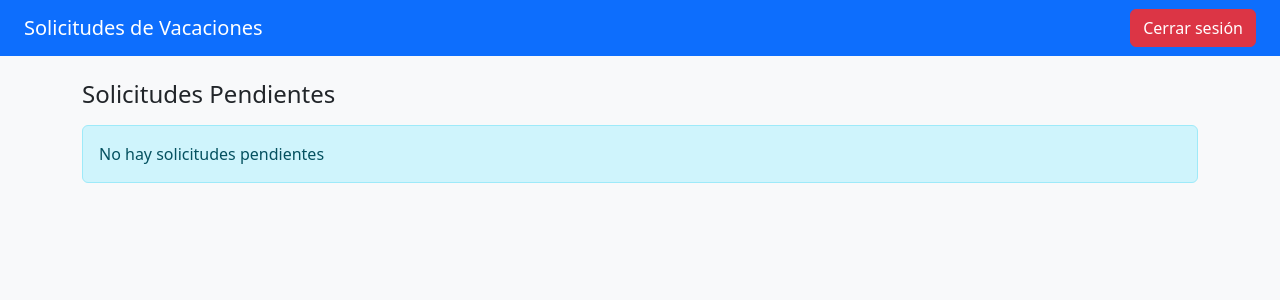
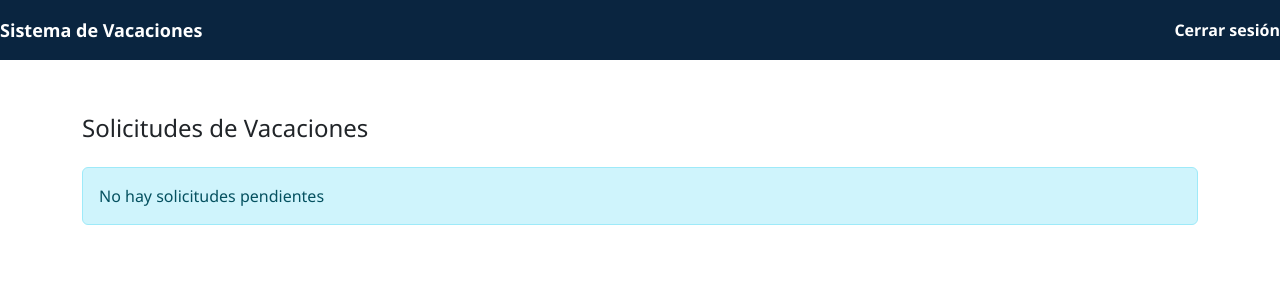
Before and after one commit to josels980410-jpg/sistema-vacaciones-flask, a Flask app: template templates/responsable.html in a window 1280 px wide. Shown: the top 300 px of the page. Run offline with Flask 3, Linux system fonts and the light colour scheme; the template is opened without the code that fills it, so the values that code supplies are empty.

Commit message:
Unificar panel responsable con base.html

```diff
--- a/templates/responsable.html
+++ b/templates/responsable.html
@@ -1,23 +1,18 @@
-<!DOCTYPE html>
-<html lang="es">
-<head>
-    <meta charset="UTF-8">
-    <title>Panel Responsable</title>
+{% extends "base.html" %}
+
+{% block title %}Panel Responsable{% endblock %}
+
+{% block content %}
+
+<!-- Bootstrap -->
 <link href="https://cdn.jsdelivr.net/npm/bootstrap@5.3.2/dist/css/bootstrap.min.css" rel="stylesheet">
-</head>
-<body class="bg-light">
-
-<nav class="navbar navbar-dark bg-primary px-4">
-    <span class="navbar-brand">Solicitudes de Vacaciones</span>
-    <a href="/logout" class="btn btn-danger">Cerrar sesión</a>
-</nav>
 
 <div class="container mt-4">
 
-    <h4>Solicitudes Pendientes</h4>
+    <h4 class="mb-4">Solicitudes de Vacaciones</h4>
 
     {% if solicitudes %}
-    <table class="table table-bordered table-striped mt-3">
+        <table class="table table-bordered table-striped">
             <thead class="table-dark">
                 <tr>
                     <th>Empleado</th>
@@ -37,20 +32,23 @@
                     <td>{{ s.fecha_fin }}</td>
                     <td>{{ s.dias }}</td>
                     <td>
-                    <a href="/aprobar/{{ s.id }}" class="btn btn-success btn-sm">Aprobar</a>
-                    <a href="/rechazar/{{ s.id }}" class="btn btn-danger btn-sm">Rechazar</a>
+                        <a href="/aprobar/{{ s.id }}" class="btn btn-success btn-sm">
+                            Aprobar
+                        </a>
+                        <a href="/rechazar/{{ s.id }}" class="btn btn-danger btn-sm">
+                            Rechazar
+                        </a>
                     </td>
                 </tr>
                 {% endfor %}
             </tbody>
         </table>
     {% else %}
-        <div class="alert alert-info mt-3">
+        <div class="alert alert-info">
             No hay solicitudes pendientes
         </div>
     {% endif %}
 
 </div>
 
-</body>
-</html>
+{% endblock %}
```
Lines whose indentation alone changed are shown as unchanged.
